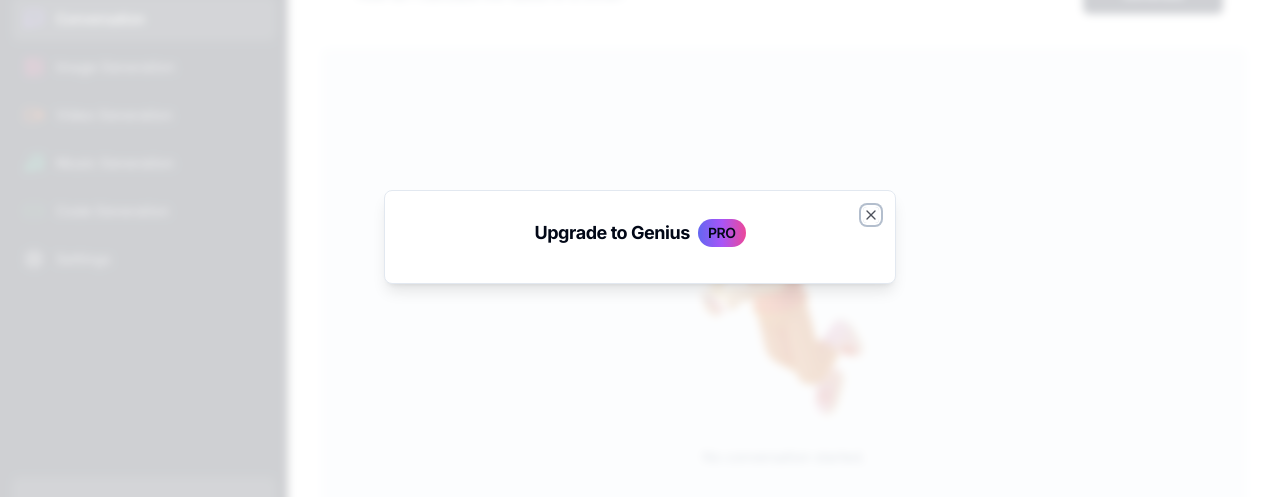
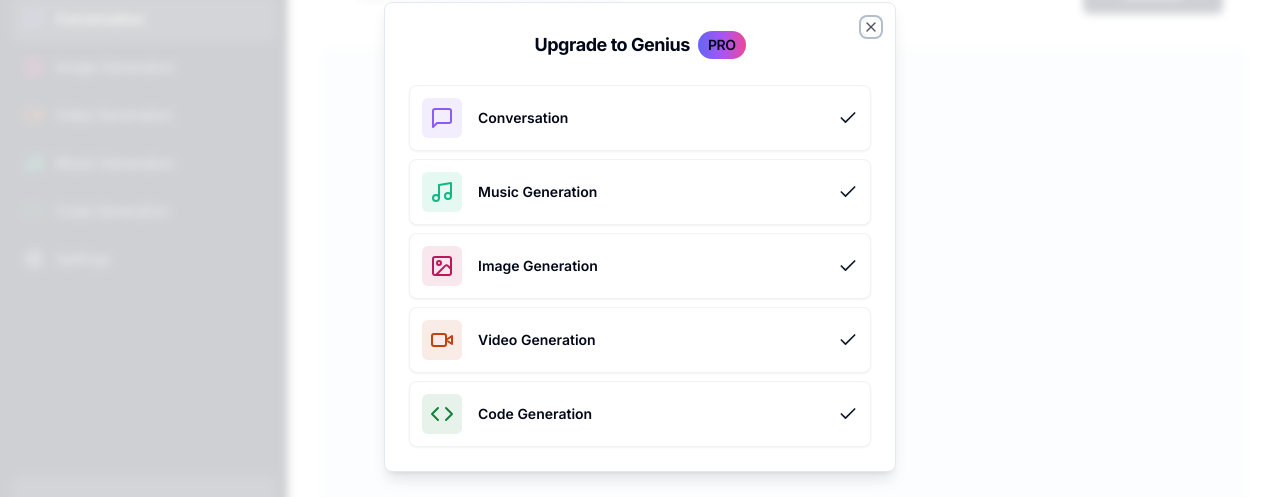
Before and after one commit to thientantran/next_saasai, a Next.js app: page /conversation in a window 1280 px wide. Shown: the part 163-660 px from the top of the page. Built offline with nearby package versions, Linux system fonts and the light colour scheme; no server answers.

Commit message:
Layout ProModal Description
f

```diff
--- a/components/ProModal.tsx
+++ b/components/ProModal.tsx
@@ -1,9 +1,44 @@
 'use client'
 
-import { Badge } from "@/components/ui/badge"
-import { Dialog, DialogContent, DialogHeader, DialogTitle } from "@/components/ui/dialog"
-import { useProModal } from "@/hooks/useProModal"
+import { Badge } from "@/components/ui/badge";
+import { Card } from "@/components/ui/card";
+import { Dialog, DialogContent, DialogDescription, DialogHeader, DialogTitle } from "@/components/ui/dialog";
+import { useProModal } from "@/hooks/useProModal";
+import { cn } from "@/lib/utils";
+import { Check, Code, ImageIcon, MessageSquare, Music, VideoIcon } from "lucide-react";
 
+export const tools = [
+  {
+    label: 'Conversation',
+    icon: MessageSquare,
+    color: "text-violet-500",
+    bgColor: "bg-violet-500/10",
+  },
+  {
+    label: 'Music Generation',
+    icon: Music,
+    color: "text-emerald-500",
+    bgColor: "bg-emerald-500/10",
+  },
+  {
+    label: 'Image Generation',
+    icon: ImageIcon,
+    color: "text-pink-700",
+    bgColor: "bg-pink-700/10",
+  },
+  {
+    label: 'Video Generation',
+    icon: VideoIcon,
+    color: "text-orange-700",
+    bgColor: "bg-orange-700/10",
+  },
+  {
+    label: 'Code Generation',
+    icon: Code,
+    color: "text-green-700",
+    bgColor: "bg-green-700/10",
+  },
+]
 export default function ProModal() {
   const proModel = useProModal()
   return (
@@ -16,6 +51,21 @@
                   <Badge className="uppercase text-sm py-1" variant='premium'>pro</Badge>
                 </div>
           </DialogTitle>
+          <DialogDescription className="text-center pt-2 space-y-2 text-zinc-900 font-medium">
+              {tools.map((tool)=>(
+                <Card key={tool.label} className="p-3 border-black/5 flex items-center justify-between">
+                  <div className="flex items-center gap-x-4">
+                    <div className={cn("p-2 w-fit rounded-md", tool.bgColor)}>
+                      <tool.icon className={cn('w-6 h-6', tool.color)}/>
+                    </div>
+                    <div className="font-semibold text-sm">
+                      {tool.label}
+                    </div>
+                  </div>
+                  <Check className="text-primary w-5 h-5"/>
+                </Card>
+              ))}
+          </DialogDescription>
         </DialogHeader>
       </DialogContent>
     </Dialog>
```
